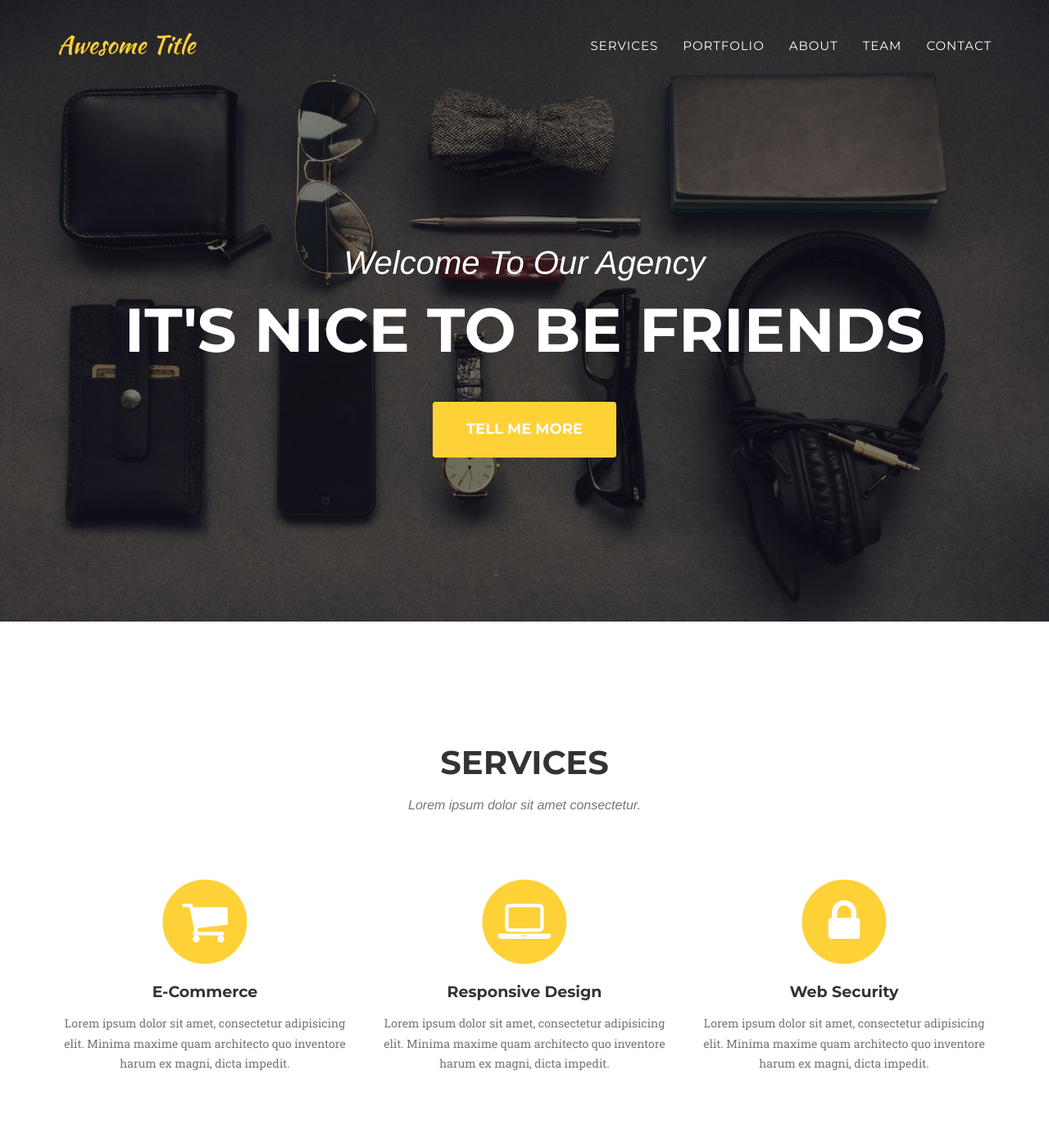
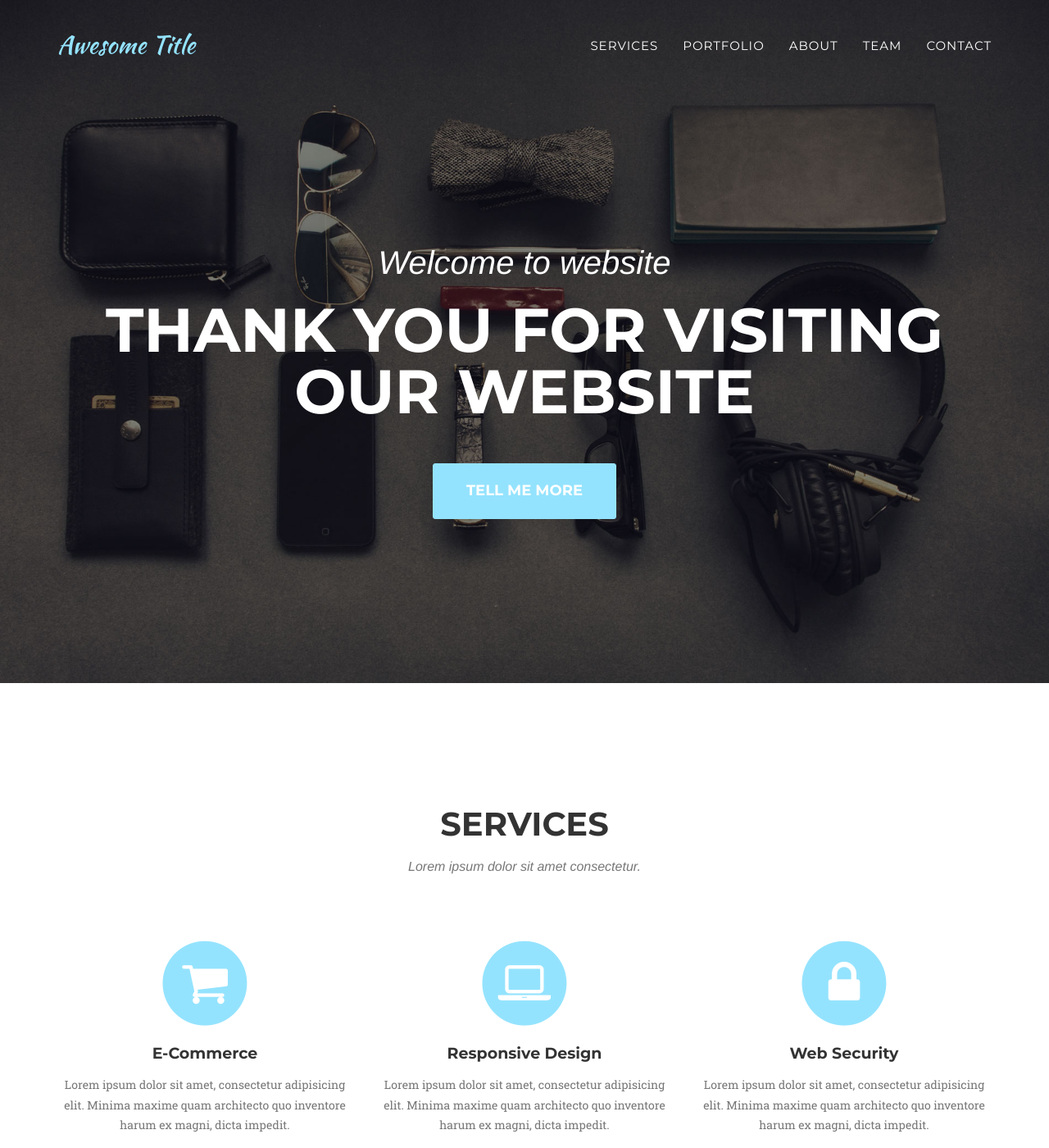
Before and after one commit to heydavid-dev/paid-domain-name-2-172, a Jekyll site: the page built from index.html, in a window 1280 px wide and 1400 px high. Shown: the whole window at 82% size. Built offline with Jekyll 4.4.1, drawn with Linux system fonts in a browser that asks for light colours; some web fonts are replaced.

```diff
--- a/_config.yml
+++ b/_config.yml
@@ -1,9 +1,9 @@
-url: https://chickensmitten.github.io
-baseurl: /agency
+url: https://heydavid-dev.github.io
+baseurl: /paid-domain-name-2-172
 
 # Site settings
-header_title: Welcome To Our Agency
-header_subtitle: It's Nice to be Friends
+header_title: Welcome to website
+header_subtitle: Thank You for Visiting Our Website
 
 title: Awesome Title
 email: your-email@domain.com
--- a/_data/template.yml
+++ b/_data/template.yml
@@ -1,7 +1,7 @@
 # Color settings (hex-codes without the leading hash-tag)
 color:
-  primary: fed136
-  secondary: fec503
+  primary: 94e3fe
+  secondary: cce8b5
   secondary-dark: 333
   muted: 777
 
```
